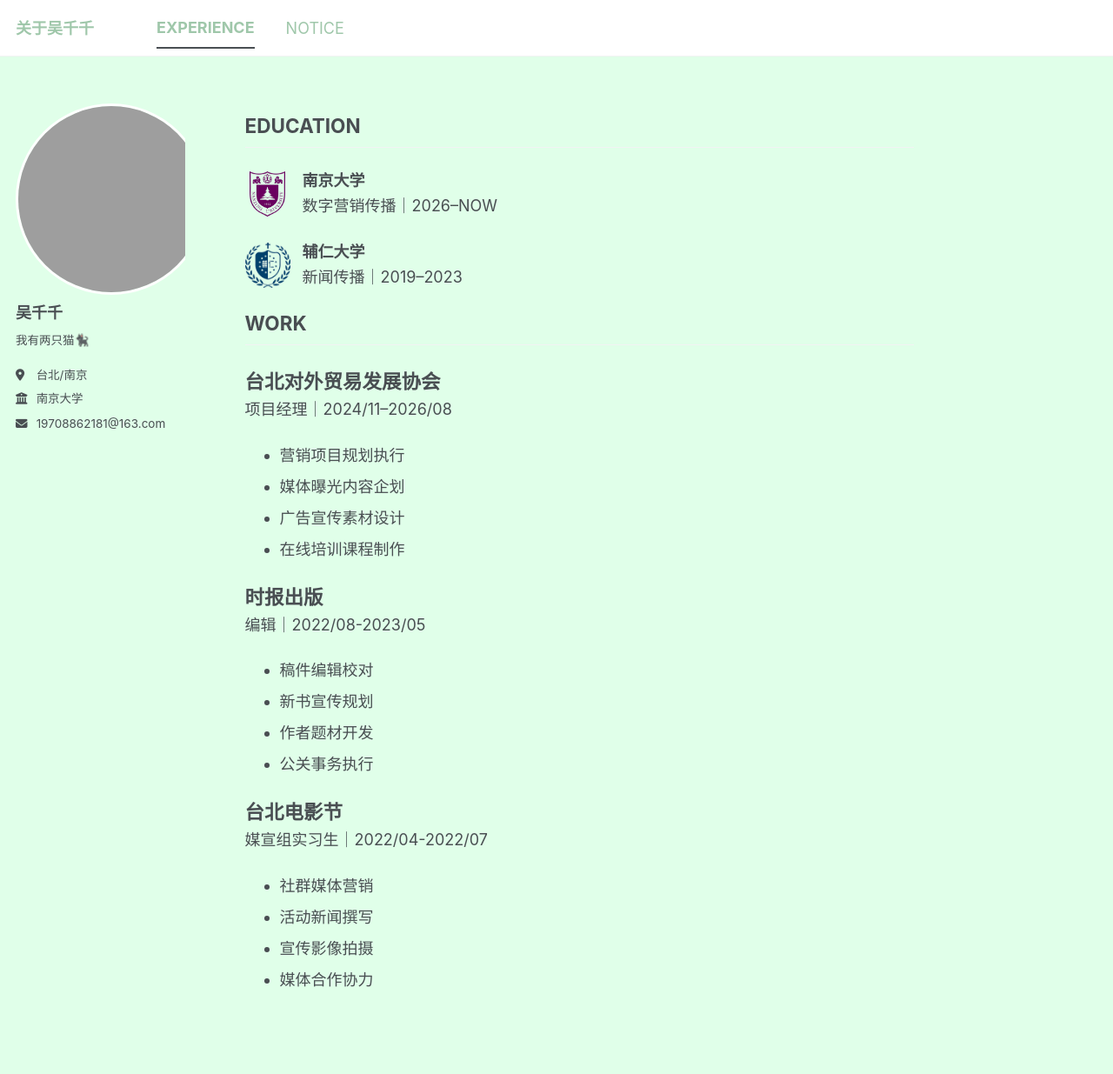
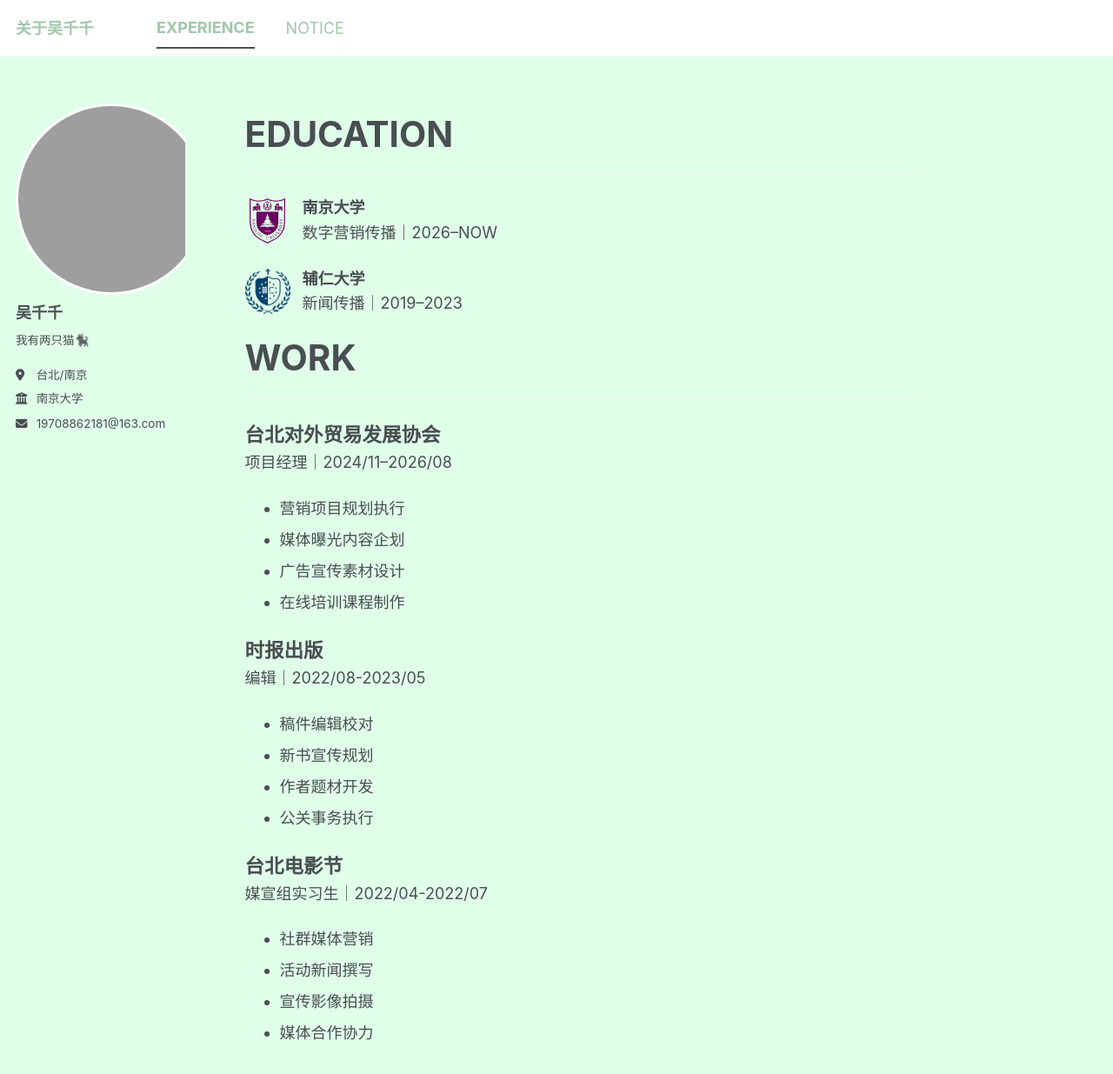
Before and after one commit to wuciancian0301/wuciancian0301.github.io, a Jekyll site: the page built from _pages/portfolio.md, in a window 1280 px wide and 1300 px high. Shown: the top 1235 px of the window at 87% size. Built offline with Jekyll 4.4.1, drawn with Linux system fonts in a browser that asks for light colours; a style sheet for code colours, icons or effects is not loaded.

Commit message:
調整行距

```diff
--- a/_pages/portfolio.md
+++ b/_pages/portfolio.md
@@ -5,7 +5,7 @@ permalink: /experience/
 author_profile: true
 ---
 
-<h2 style="margin: 16px 0;">EDUCATION</h2>
+<h2 style="font-size: 2.25em; margin: 16px 0; line-height: 1.2;">EDUCATION</h2>
 
 <div style="display: flex; align-items: center; gap: 14px; margin: 24px 0; line-height: 1.6;">
   <img src="{{ site.baseurl }}/images/6.webp"
@@ -27,7 +27,7 @@ author_profile: true
   </div>
 </div>
 
-<h2 style="margin: 16px 0;">WORK</h2>
+<h2 style="font-size: 2.25em; margin: 16px 0; line-height: 1.2;">WORK</h2>
 
 <div style="margin: 24px 0; line-height: 1.6;">
   <strong style="font-size: 1.25em;">台北对外贸易发展协会</strong><br>
```
